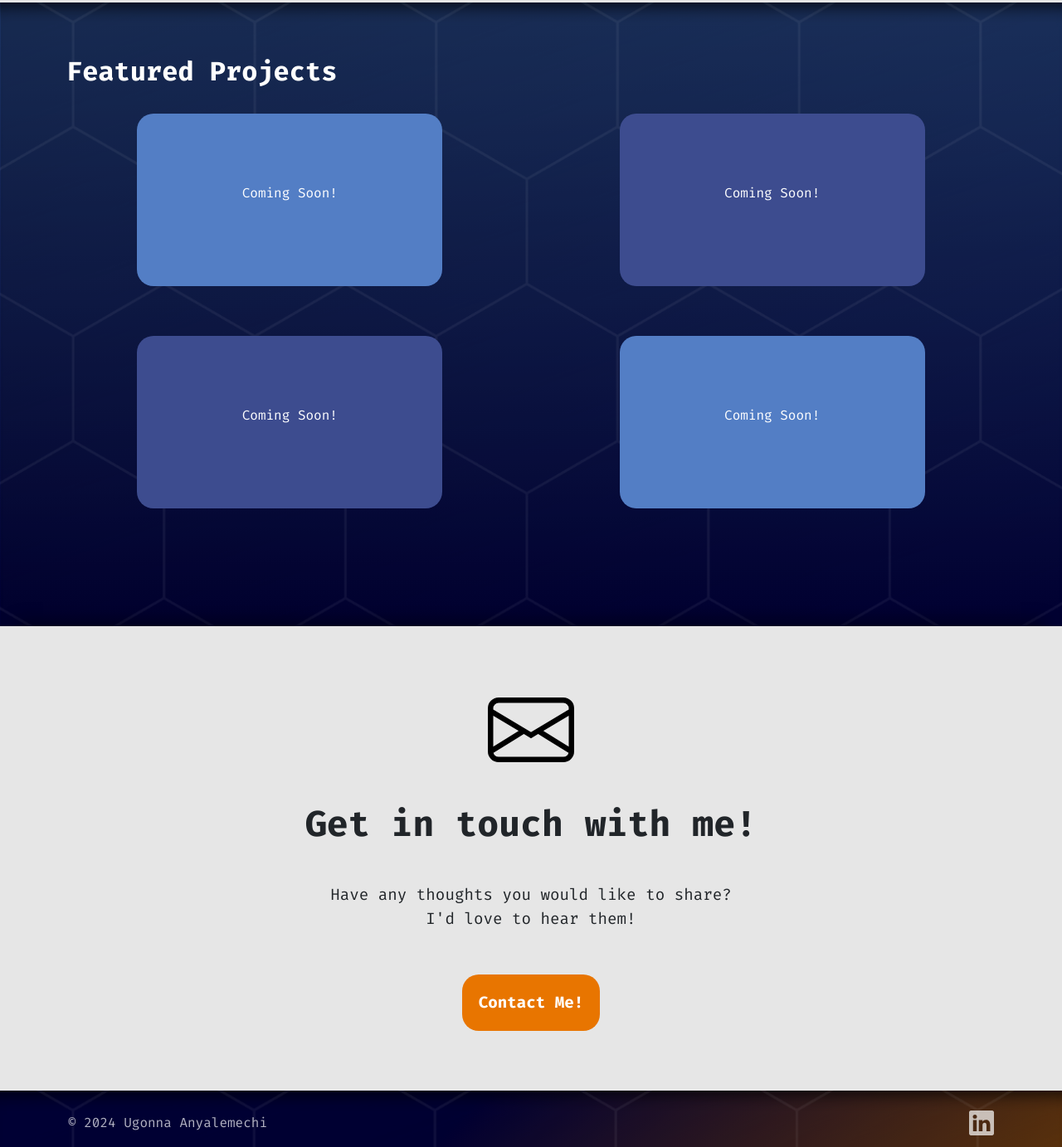
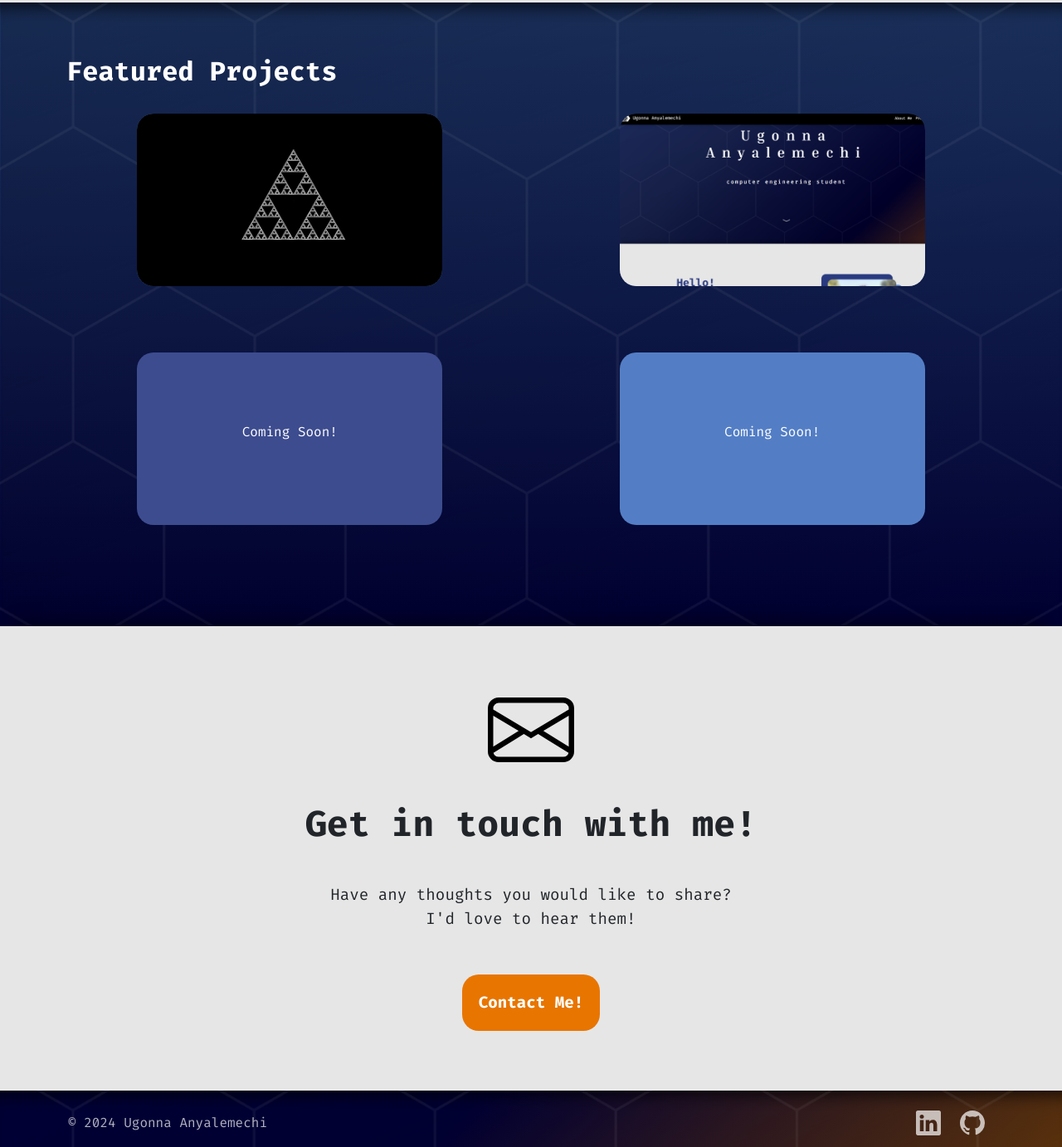
Before and after one commit to ugonnaanyalemechi/personal-website, a plain HTML site: page index.html in a window 1280 px wide. Shown: the part 1397-2780 px from the top of the page at 83% size. Drawn offline with nearby package versions, Linux system fonts and the light colour scheme; a web font is replaced by a local one.

Commit message:
feat: add projects, GitHub link, minor changes

```diff
--- a/index.html
+++ b/index.html
@@ -16,6 +16,7 @@
   <link href="https://cdn.jsdelivr.net/npm/bootstrap@5.3.3/dist/css/bootstrap.min.css" rel="stylesheet"
     integrity="sha384-QWTKZyjpPEjISv5WaRU9OFeRpok6YctnYmDr5pNlyT2bRjXh0JMhjY6hW+ALEwIH" crossorigin="anonymous">
   <link rel="stylesheet" href="styles.css">
+  <link rel="icon" href="./images/favicon-logo.ico">
 </head>
 
 <body>
@@ -55,7 +56,7 @@
         <h2>computer engineering student</h2>
       </div>
       <div class="arrow-container">
-        <a href="#">
+        <a href="#about">
           <svg xmlns="http://www.w3.org/2000/svg" height="40" fill="white" class="bi bi-chevron-compact-down"
             viewBox="0 0 16 16">
             <path fill-rule="evenodd"
@@ -70,8 +71,9 @@
     <div class="about-text-container">
       <h2>Hello!</h2>
       <p>I am a second-year student pursuing a degree in computer engineering at the University of Texas at Dallas.
-        Born with an immense interest in all things tech, I am committed to engaging myself in opportunities that will equip me
-        with the necessary tools and background to give back to my community with meaningful impact.</p>
+        Born with an immense interest in all things tech, I am committed to engaging and challenging myself in all sorts
+        of opportunities that will equip me with the necessary tools, backgrounds, and perspectives to give back and
+        make an impact.</p>
     </div>
     <div class="about-image-container">
       <img src="./images/headshot.jpg" alt="photo of Ugonna">
@@ -86,10 +88,10 @@
       <div class="projects-container-flex-only">
         <div class="projects-container">
           <div id="project-1" class="project-background-pair-1">
-            <p>Coming Soon!</p>
+            <a href="https://github.com/ugonnaanyalemechi/chaosGameGenerator"></a>
           </div>
           <div id="project-2" class="project-background-pair-2">
-            <p>Coming Soon!</p>
+            <a href="https://github.com/ugonnaanyalemechi/personal-website"></a>
           </div>
           <div id="project-3" class="project-background-pair-2">
             <p>Coming Soon!</p>
@@ -107,7 +109,7 @@
       <img id="envelope" src="./images/envelope.svg" alt="envelope" height="90">
       <h2>Get in touch with me!</h2>
       <p>Have any thoughts you would like to share?<br>I'd love to hear them!</p>
-      <button>Contact Me!</button>
+      <a href="mailto:ugonnaanyalemechi@gmail.com"><button>Contact Me!</button></a>
     </div>
   </section>
   <!-- Footer -->
@@ -120,10 +122,16 @@
           </div>
           <div class="col justify-content-end">
             <a href="https://www.linkedin.com/in/ugonna-anyalemechi/">
-              <svg xmlns="http://www.w3.org/2000/svg" width="30" height="30" fill="white" class="bi bi-linkedin"
-                viewBox="0 0 16 16">
+              <svg xmlns="http://www.w3.org/2000/svg" width="30" height="30" class="bi bi-linkedin" viewBox="0 0 16 16">
                 <path
                   d="M0 1.146C0 .513.526 0 1.175 0h13.65C15.474 0 16 .513 16 1.146v13.708c0 .633-.526 1.146-1.175 1.146H1.175C.526 16 0 15.487 0 14.854zm4.943 12.248V6.169H2.542v7.225zm-1.2-8.212c.837 0 1.358-.554 1.358-1.248-.015-.709-.52-1.248-1.342-1.248S2.4 3.226 2.4 3.934c0 .694.521 1.248 1.327 1.248zm4.908 8.212V9.359c0-.216.016-.432.08-.586.173-.431.568-.878 1.232-.878.869 0 1.216.662 1.216 1.634v3.865h2.401V9.25c0-2.22-1.184-3.252-2.764-3.252-1.274 0-1.845.7-2.165 1.193v.025h-.016l.016-.025V6.169h-2.4c.03.678 0 7.225 0 7.225z" />
+              </svg>
+            </a>
+            <a href="https://github.com/ugonnaanyalemechi">
+              <svg xmlns="http://www.w3.org/2000/svg" width="30" height="30" class="bi bi-github" viewBox="0 0 16 16">
+                <path
+                  d="M8 0C3.58 0 0 3.58 0 8c0 3.54 2.29 6.53 5.47 7.59.4.07.55-.17.55-.38 0-.19-.01-.82-.01-1.49-2.01.37-2.53-.49-2.69-.94-.09-.23-.48-.94-.82-1.13-.28-.15-.68-.52-.01-.53.63-.01 1.08.58 1.23.82.72 1.21 1.87.87 2.33.66.07-.52.28-.87.51-1.07-1.78-.2-3.64-.89-3.64-3.95 0-.87.31-1.59.82-2.15-.08-.2-.36-1.02.08-2.12 0 0 .67-.21 2.2.82.64-.18 1.32-.27 2-.27s1.36.09 2 .27c1.53-1.04 2.2-.82 2.2-.82.44 1.1.16 1.92.08 2.12.51.56.82 1.27.82 2.15 0 3.07-1.87 3.75-3.65 3.95.29.25.54.73.54 1.48 0 1.07-.01 1.93-.01 2.2 0 .21.15.46.55.38A8.01 8.01 0 0 0 16 8c0-4.42-3.58-8-8-8">
+                </path>
               </svg>
             </a>
           </div>
@@ -131,16 +139,9 @@
       </div>
     </div>
   </section>
-  <script>
-    const navHTML = document.querySelector('.navbar');
-    window.addEventListener('scroll', () => {
-      if (window.scrollY >= 56) {
-        navHTML.classList.add('navbar-scrolled');
-      } else if (window.scrollY < 56) {
-        navHTML.classList.remove('navbar-scrolled');
-      }
-    });
-  </script>
+  <script src="index.js"></script>
+  <script src="https://cdn.jsdelivr.net/npm/bootstrap@5.3.3/dist/js/bootstrap.bundle.min.js"
+    integrity="sha384-YvpcrYf0tY3lHB60NNkmXc5s9fDVZLESaAA55NDzOxhy9GkcIdslK1eN7N6jIeHz" crossorigin="anonymous"></script>
 </body>
 
 </html>
--- /dev/null
+++ b/index.js
@@ -0,0 +1,9 @@
+const navHTML = document.querySelector('.navbar');
+
+window.addEventListener('scroll', () => {
+    if (window.scrollY >= 56) {
+    navHTML.classList.add('navbar-scrolled');
+    } else if (window.scrollY < 56) {
+    navHTML.classList.remove('navbar-scrolled');
+    }
+});
--- a/styles.css
+++ b/styles.css
@@ -97,7 +97,8 @@ h1 {
     }
 
     svg {
-        height: 48px; /* only px because this feature is intended for laptop/desktop users */
+        height: 48px;
+        /* only px because this feature is intended for laptop/desktop users */
     }
 }
 
@@ -191,7 +192,7 @@ h1 {
     display: grid;
     grid-template-rows: 13rem 13rem;
     grid-template-columns: 23rem 23rem;
-    grid-row-gap: 3.7rem;
+    grid-row-gap: 5rem;
     grid-column-gap: 16.667vw;
 }
 
@@ -209,6 +210,28 @@ h1 {
 .project-background-pair-2 {
     background-color: #3D4C8F;
     border-radius: 20px;
+}
+
+#project-1 a {
+    background-image: url("./images/chaos-game.png");
+    background-size: cover;
+    min-width: 100%;
+    min-height: 100%;
+    width: auto;
+    height: auto;
+    border-radius: 20px;
+    border: none;
+}
+
+#project-2 a {
+    background-image: url("./images/personal-website.png");
+    background-size: cover;
+    min-width: 100%;
+    min-height: 100%;
+    width: auto;
+    height: auto;
+    border-radius: 20px;
+    border: none;
 }
 
 /* Contact Styles */
@@ -260,14 +283,14 @@ h1 {
     box-shadow: 0px 25px 20px -20px rgba(0, 0, 0, 0.75) inset;
 }
 
-#footer > div {
+#footer>div {
     background-image: url("./images/hex-background.png"), url(./images/background-shading.png);
     background-repeat: no-repeat;
     background-size: cover;
 }
 
 #footer span {
-    color: #FFFFFF;
+    color: #ffffff;
     opacity: 0.7;
 }
 
@@ -277,7 +300,16 @@ h1 {
 }
 
 #footer svg {
+    margin-left: 0.7rem;
+    margin-right: 0.7rem;
     opacity: 0.7;
+    fill: #FFFFFF;
+    transition: 0.3s;
+}
+
+#footer svg:hover {
+    opacity: 1;
+    fill: #FFFFFF;
 }
 
 /* Miscellaneous Styles */
```
Also changed, not shown: images/chaos-game.png (added), images/favicon-logo.ico (added), images/headshot.jpg (added), images/linkedin.svg (deleted), images/personal-website.png (added), 1 other file.
